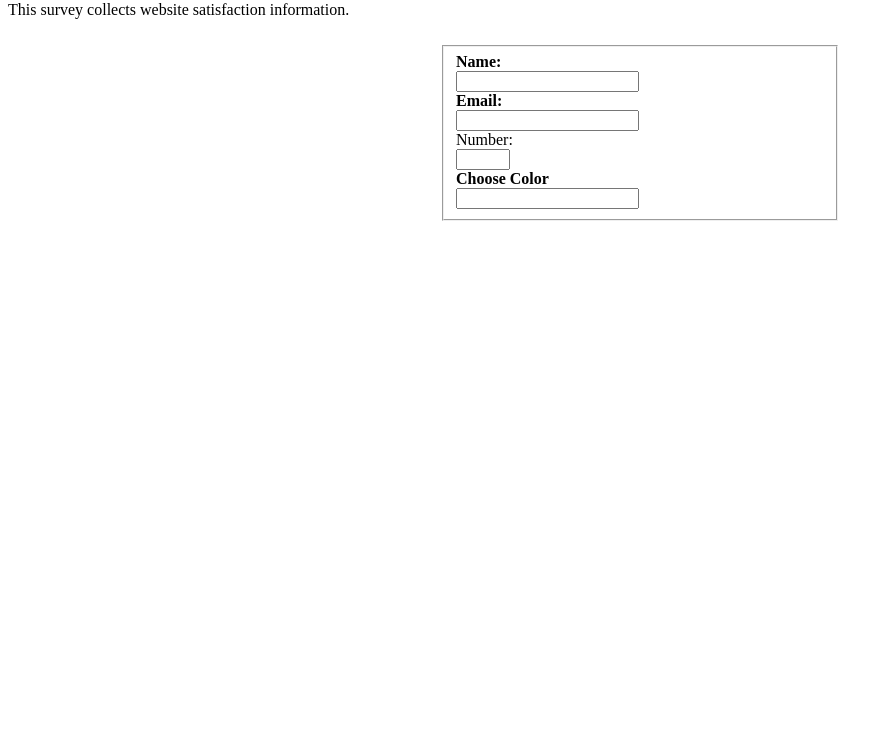
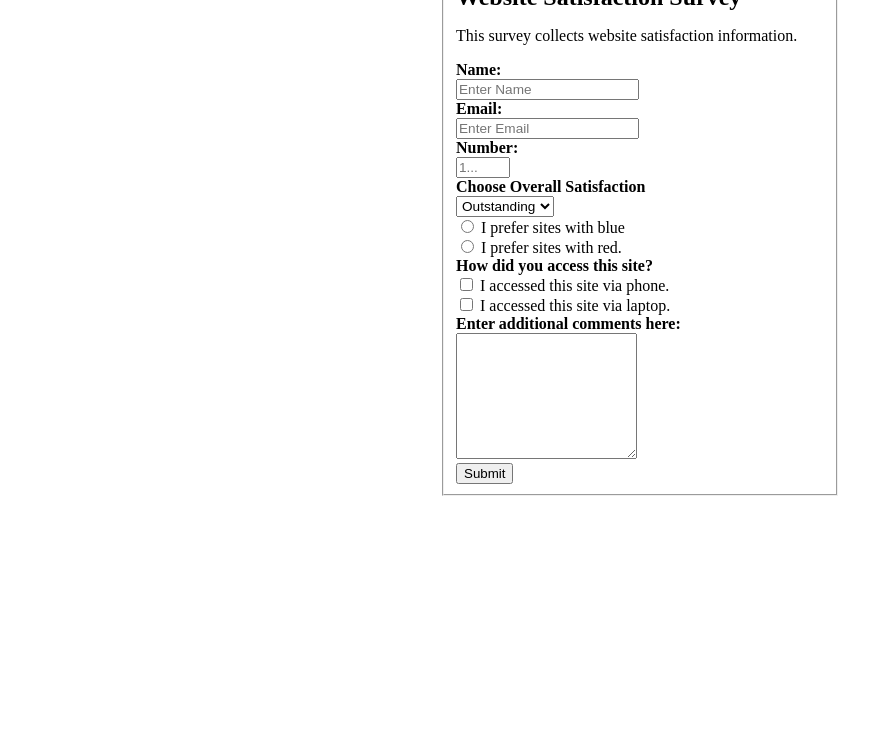
Before and after one commit to abovewisdom/surveypage, a plain HTML site: page index.html in a window 1280 px wide. Shown: the part 58-800 px from the top of the page, without its empty margins (0-893 px from the left). Drawn offline with Linux system fonts and the light colour scheme; a web font is replaced by a local one.

Commit message:
fixed label

```diff
--- a/index.html
+++ b/index.html
@@ -7,26 +7,55 @@
   <link href="https://fonts.googleapis.com/css?family=Gentium+Basic|Open+Sans" rel="stylesheet">
 </head>
 <body>
-
- <header>
-  <h1 id="title"> Website Satisfaction Survey</h1>
-  <p id="description"> This survey collects website satisfaction information.</p>
- </header>
  <main>
   <form id="survey-form">
     <fieldset>
-     <label class="fieldlabel" id ="name-label">Name:</label>
-     <input class="fieldinput" id="name" type="text"/>
-     <label class="fieldlabel" id ="email-label">Email:</label>
-     <input class="fieldinput" id="email" type="email"/>
-     <label class="fieldlabel" id="number-label"></label> Number:</label>
-     <input class="fieldinput" id="number" type="number" min="1" max="10"/>
-     <label class="fieldlabel" id ="dropdown-label">Choose Color</label>
-     <input class="fieldinput" id="dropdown" type="dropdown"/>
-  </fieldset>
+      <h1 id="title"> Website Satisfaction Survey</h1>
+      <p id="description"> This survey collects website satisfaction information.</p>
+     <div>
+       <label class="fieldlabel" id ="name-label" for="name">Name:</label>
+       <input class="fieldinput" id="name" type="text" placeholder="Enter Name"/>
+     </div>
+     <div>
+       <label class="fieldlabel" id ="email-label" for="email">Email:</label>
+       <input class="fieldinput" id="email" type="email" placeholder="Enter Email"/>
+     </div>
+     <div>
+      <label class="fieldlabel" id="number-label" for="number"> Number:</label>
+      <input class="fieldinput" id="number" type="number" min="1" max="10" placeholder="1..."/>
+     </div>
+     <div>
+       <label class="fieldlabel" id ="dropdown-label" for="dropdown">Choose Overall Satisfaction</label>
+       <select class="fieldinput" list="dropdown"/>
+        <datalist id="dropdown">
+         <option> Outstanding </option>
+         <option> Great </option>
+         <option> Ok</option>
+         <option> Bad </option>
+         <option> Terrible </option>
+        </datalist>
+     </div>
+     <div>
+       <label class="fieldlabel"> Choose Color preference: </label>
+       <input type="radio" name="colorpref" id="colorblue" value="blue">
+       <label for="colorblue">I prefer sites with blue</label><br>
+       <input type="radio" name="colorpref" id="colorred"value="red">
+       <label for="colorred">I prefer sites with red.</label>
+    </div>
+    <div>
+       <label class="fieldlabel">How did you access this site?</label>
+       <input type="checkbox" name="accessedviaphone" value="phone"> I accessed this site via phone. <br>
+       <input type="checkbox" name="accessedvialaptop" value="laptop"> I accessed this site via laptop. <br>
+    </div>
+    <div>
+      <label class="fieldlabel">Enter additional comments here:</label>
+      <textarea type="textarea" id="additionalcomment" rows="8" columns ="30"></textarea>
+    </div>
+    <div>
+     <input type="submit">
+    </div>
+    </fieldset>
   </form>
  </main>
 </body>
-
-
 </html>
```
